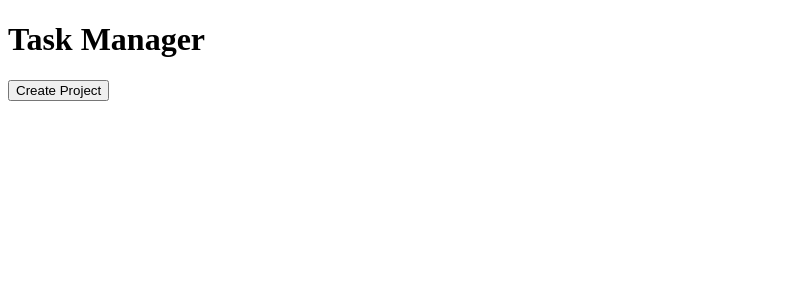
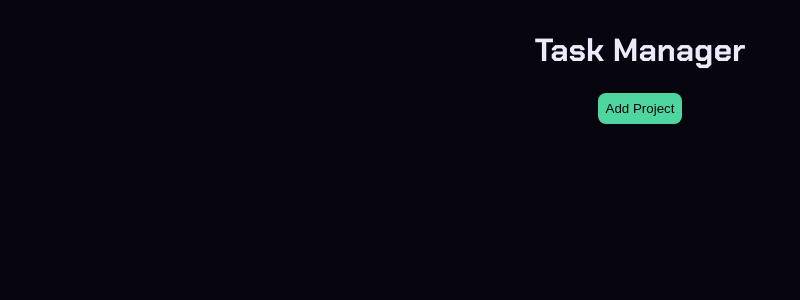
Before and after one commit to Marko-Pavlovic-at/Task-Manager, a React (Vite) app: page / in a window 1280 px wide. Shown: the top 300 px of the page, without its empty margins (0-800 px from the left). Built offline with nearby package versions, Linux system fonts and the light colour scheme.

Commit message:
setup done

```diff
--- a/src/App.jsx
+++ b/src/App.jsx
@@ -2,7 +2,7 @@ function App(){
   return(
     <>
     <h1>Task Manager</h1>
-    <button>Create Project</button>
+    <button className="button greenBtn ">Add Project</button>
     </>
   )
 }
--- a/src/index.css
+++ b/src/index.css
@@ -0,0 +1,56 @@
+@import url('https://fonts.googleapis.com/css2?family=Chakra+Petch:wght@500;600;700&family=Inter:wght@400;500;600&display=swap');
+
+:root{
+    /* CSS HEX — base */
+--void: #07060F;          /* page background, the deep space black */
+--surface: #14112B;       /* cards, panels */
+--surface-raised: #1F1A3D; /* hover state, nested task rows */
+--border: #322A5C;        /* hairlines between cards */
+
+/* text */
+--starlight: #EFEAFB;     /* primary text */
+--muted: #9990C2;         /* secondary text, labels, empty states */
+
+/* accents */
+--periwinkle: #8B78FF;    /* primary action, active nav, focus ring */
+--periwinkle-deep: #5B47D6; /* pressed state */
+--nova-pink: #F3A6DC;     /* highlights, XP-ish flourishes, selected project */
+--aurora-cyan: #6FE6E4;   /* secondary accent, progress bars */
+
+/* semantic — buttons */
+--confirm: #4FD6A0;       /* save / mark done, mint that fits the cool palette */
+--confirm-deep: #2FB283;
+--danger: #FF5C7A;        /* delete, pulled from the warm pink in the streaks */
+--danger-deep: #D63D5B;
+--cancel: transparent;    /* cancel = ghost button */
+--cancel-text: #9990C2;
+--cancel-border: #322A5C;
+
+
+
+}
+
+body{
+    background-color: var(--void);
+    color: var(--starlight);
+    font-family: "Chakra Petch", sans-serif;
+
+}
+
+#root{
+      display: flex;
+    flex-direction: column;
+    justify-content: center;
+    align-items: center;
+}
+
+.button{
+    border: none;
+    border-radius: 0.5rem;
+    padding: 0.5rem;
+}
+
+.greenBtn{
+    background-color: var(--confirm);
+    color: var(--void);
+}
```
Also changed, not shown: 1 other file (tests, documents, lock files or other folders).
